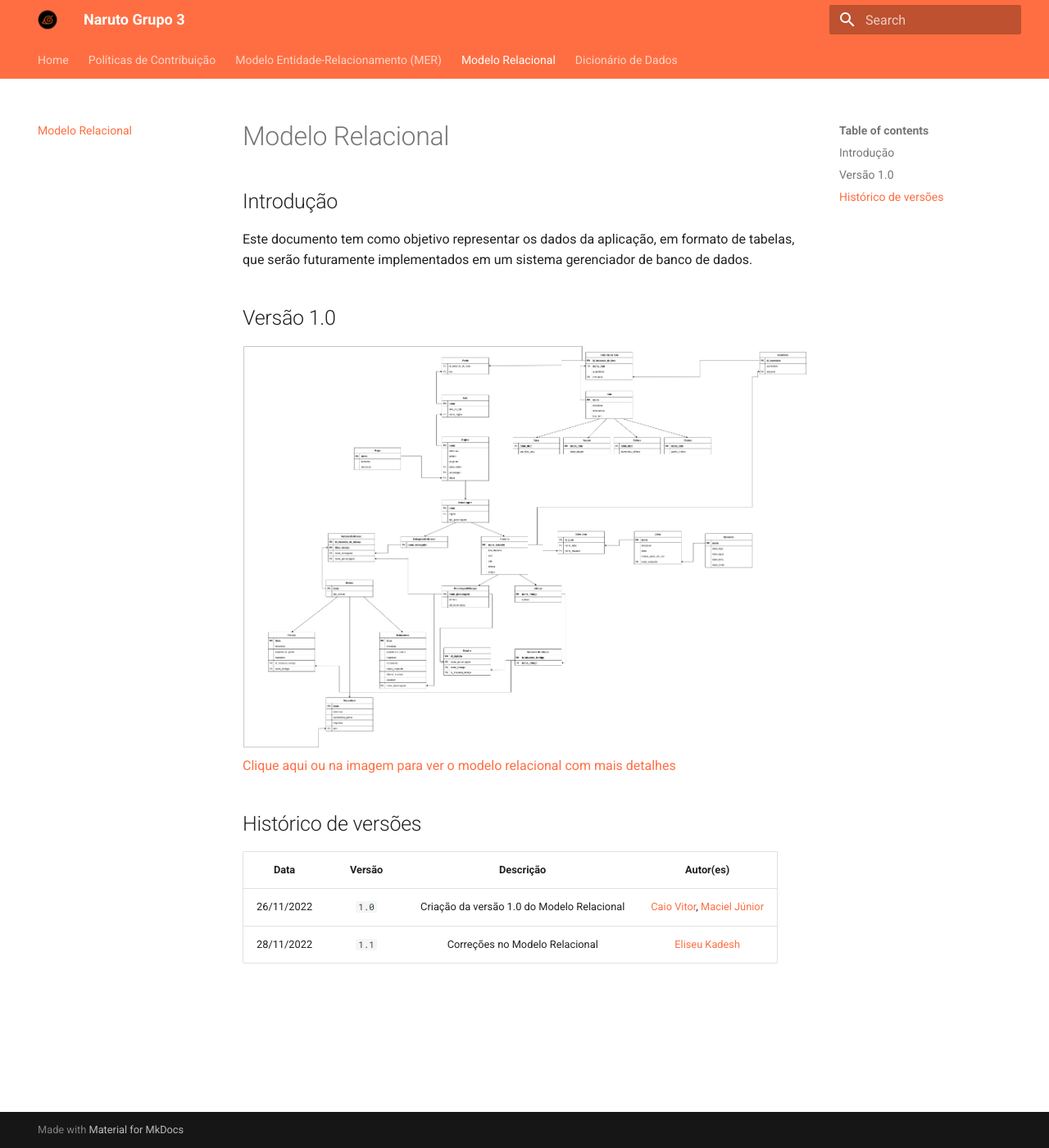
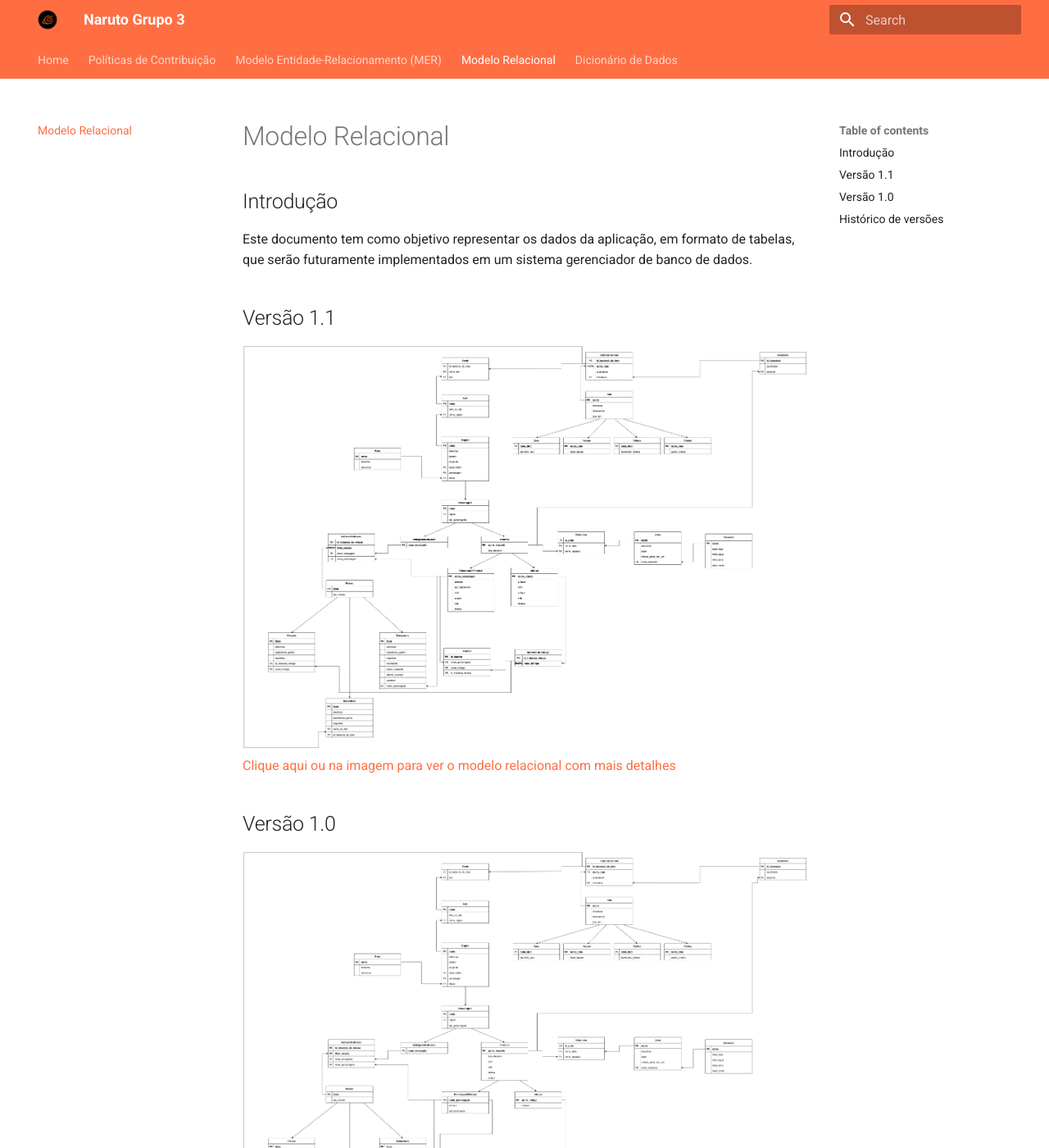
Before and after one commit to SBD1/grupo3_Naruto, an MkDocs documentation site: the page built from documentation/docs/modelo_relacional.md, in a window 1280 px wide and 1400 px high. Shown: the whole window at 82% size. Built offline with MkDocs 1.6.1 and Material for MkDocs 9.7.7, drawn with Linux system fonts in a browser that asks for light colours.

Commit message:
docs: correções modelo relacional

```diff
--- a/documentation/docs/modelo_relacional.md
+++ b/documentation/docs/modelo_relacional.md
@@ -4,14 +4,19 @@
 
 Este documento tem como objetivo representar os dados da aplicação, em formato de tabelas, que serão futuramente implementados em um sistema gerenciador de banco de dados.
 
+## Versão 1.1
+
+[![Imagem de capa](./images/modelo-relacional12.jpg)](./images/modelo-relacional12.jpg)
+[Clique aqui ou na imagem para ver o modelo relacional com mais detalhes](./images/modelo-relacional12.jpg)
 ## Versão 1.0
 
 [![Imagem de capa](./images/modelo-relacional-1.0.jpg)](./images/modelo-relacional-1.0.jpg)
 [Clique aqui ou na imagem para ver o modelo relacional com mais detalhes](./images/modelo-relacional-1.0.jpg)
+
 
 ## Histórico de versões
 
 |    Data    | Versão |          Descrição                         | Autor(es) |
 | :--------: | :----: | :----------------------------------------: | :----:
 | 26/11/2022 | `1.0`  | Criação da versão 1.0 do Modelo Relacional | [Caio Vitor](https://github.com/caiozim112), [Maciel Júnior](https://github.com/macieljuniormax)
-| 28/11/2022 | `1.1`  | Correções no Modelo Relacional | [Eliseu Kadesh](https://github.com/eliseukadesh67)
+| 28/11/2022 | `1.1`  | Correções no Modelo Relacional | [Eliseu Kadesh](https://github.com/eliseukadesh67), [Maciel Júnior](https://github.com/macieljuniormax)
```
Also changed, not shown: documentation/docs/images/modelo-relacional12.jpg (added).
